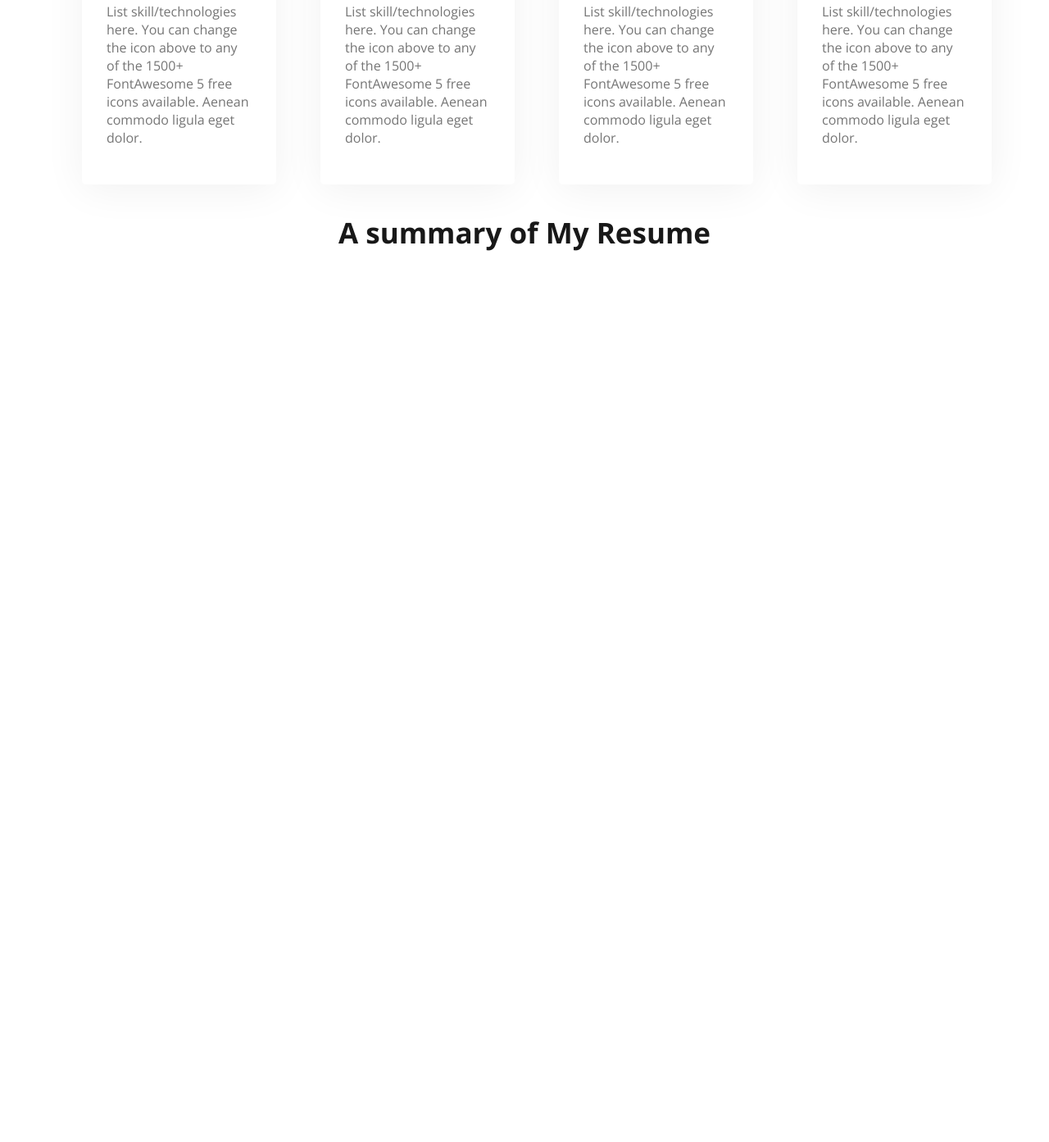
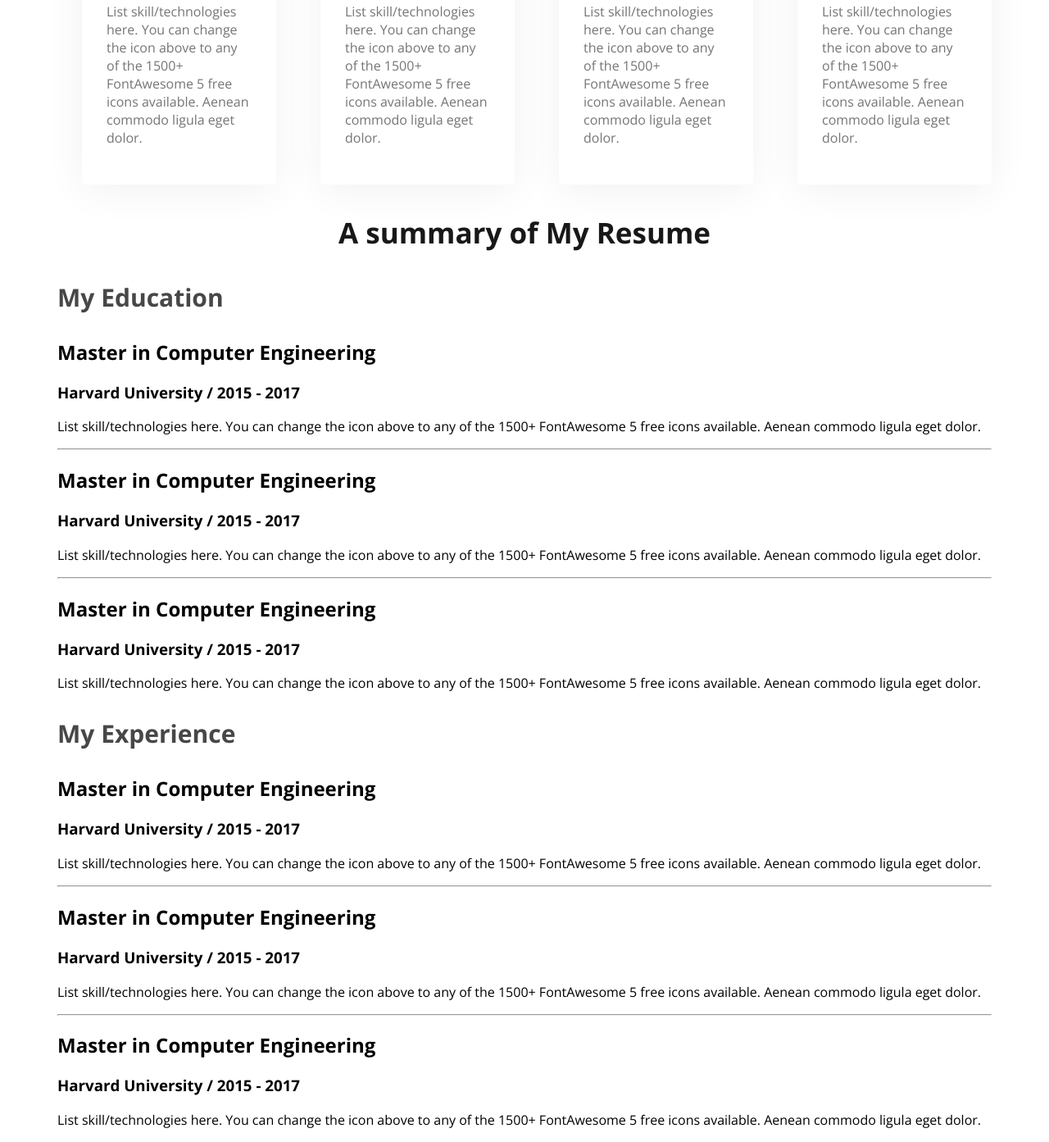
Before and after one commit to Azmain-Faisal/webdev-portfolio, a plain HTML site: page index.html in a window 1280 px wide. Shown: the part 2024-3417 px from the top of the page at 82% size. Before the commit the page ends 2366 px from the top, so only its background shows below. Drawn offline with nearby package versions, Linux system fonts and the light colour scheme.

Commit message:
resume content added

```diff
--- a/index.html
+++ b/index.html
@@ -94,6 +94,56 @@
             <!-- resume section from here -->
 
             <h3 class="section-title">A summary of My Resume</h3>
+            <div class="resume-container">
+                <div class="resume-column">
+                    <h3 class="resume-col-title">My Education</h3>
+
+                    <div class="resume-item">
+                        <h2 class="resume-item-title">Master in Computer Engineering</h2>
+                        <h3 class="resume-item-insti">Harvard University / 2015 - 2017</h3>
+                        <p class="resume-item-descri">List skill/technologies here. You can change the icon above
+                        to any of the 1500+ FontAwesome 5 free icons available. Aenean commodo ligula eget dolor.</p>
+                    </div>
+                    <hr>
+                    <div class="resume-item">
+                        <h2 class="resume-item-title">Master in Computer Engineering</h2>
+                        <h3 class="resume-item-insti">Harvard University / 2015 - 2017</h3>
+                        <p class="resume-item-descri">List skill/technologies here. You can change the icon above
+                        to any of the 1500+ FontAwesome 5 free icons available. Aenean commodo ligula eget dolor.</p>
+                    </div>
+                    <hr>
+                    <div class="resume-item">
+                        <h2 class="resume-item-title">Master in Computer Engineering</h2>
+                        <h3 class="resume-item-insti">Harvard University / 2015 - 2017</h3>
+                        <p class="resume-item-descri">List skill/technologies here. You can change the icon above
+                        to any of the 1500+ FontAwesome 5 free icons available. Aenean commodo ligula eget dolor.</p>
+                    </div>
+                </div>
+
+                <div class="resume-column">
+                    <h3 class="resume-col-title">My Experience</h3>
+                    <div class="resume-item">
+                        <h2 class="resume-item-title">Master in Computer Engineering</h2>
+                        <h3 class="resume-item-insti">Harvard University / 2015 - 2017</h3>
+                        <p class="resume-item-descri">List skill/technologies here. You can change the icon above
+                        to any of the 1500+ FontAwesome 5 free icons available. Aenean commodo ligula eget dolor.</p>
+                    </div>
+                    <hr>
+                    <div class="resume-item">
+                        <h2 class="resume-item-title">Master in Computer Engineering</h2>
+                        <h3 class="resume-item-insti">Harvard University / 2015 - 2017</h3>
+                        <p class="resume-item-descri">List skill/technologies here. You can change the icon above
+                        to any of the 1500+ FontAwesome 5 free icons available. Aenean commodo ligula eget dolor.</p>
+                    </div>
+                    <hr>
+                    <div class="resume-item">
+                        <h2 class="resume-item-title">Master in Computer Engineering</h2>
+                        <h3 class="resume-item-insti">Harvard University / 2015 - 2017</h3>
+                        <p class="resume-item-descri">List skill/technologies here. You can change the icon above
+                        to any of the 1500+ FontAwesome 5 free icons available. Aenean commodo ligula eget dolor.</p>
+                    </div>
+                </div>
+            </div>
         </section>
 
     </main>
--- a/styles/portfolio.css
+++ b/styles/portfolio.css
@@ -111,7 +111,8 @@ main {
     max-width: 1140px;
     margin: 0 auto;
 }
-main section{
+
+main section {
     margin-top: 130px;
 }
 
@@ -156,3 +157,13 @@ main section{
 .skill-description {
     color: #757575;
 }
+
+/* resume related styles */
+.resume-col-title {
+    color:#474747;
+    font-size: 30px;
+    font-weight: 700;
+}
+.resume-column{
+
+}
```
